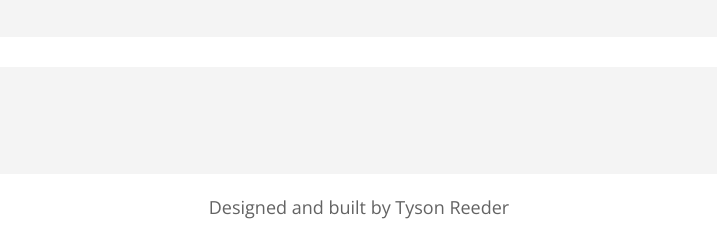
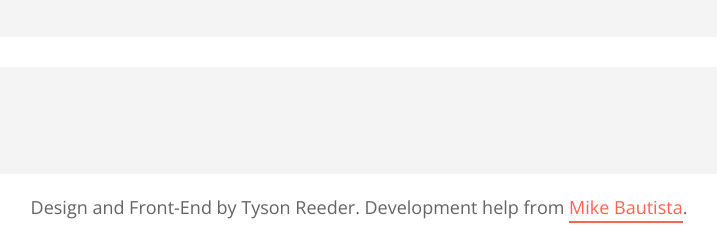
Before and after one commit to tysondreeder/tysonreeder.com, a PHP site: page /about.php in a window 1280 px wide. Shown: the part 733-981 px from the top of the page, without its empty margins (281-998 px from the left). Run offline with PHP 8.4, Linux system fonts and the light colour scheme; some libraries are stand-ins or nearby versions; some web fonts are replaced.

Commit message:
Added Mike to footer

```diff
--- a/about.php
+++ b/about.php
@@ -29,7 +29,7 @@
   </section>
 
   <footer>
-    <p>Designed and built by Tyson Reeder</p>
+    <p>Design and Front-End by Tyson Reeder. Development help from <a href="https://www.linkedin.com/in/michaelbautista" target="_blank" title="Visit Mike Bautista's Website">Mike Bautista</a>.</p>
   </footer>
 
   <script>
--- a/index.php
+++ b/index.php
@@ -22,7 +22,7 @@
   </section>
 
   <footer>
-    <p>Designed and built by Tyson Reeder</p>
+    <p>Design and Front-End by Tyson Reeder. Development help from <a href="https://www.linkedin.com/in/michaelbautista" target="_blank" title="Visit Mike Bautista's Website">Mike Bautista</a>.</p>
   </footer>
 
   <script>
--- a/src/style.css
+++ b/src/style.css
@@ -351,6 +351,13 @@ footer {
   color: #b0b0b0;
 }
 
+footer a {
+  border-bottom: 2px solid #FB6455;
+  padding-bottom: 2px;
+  color: #FB6455;
+  display: inline;
+}
+
 /* Removing hover states from mobile */
 @media (max-width: 768px) {
   .Card .Button:hover {
```
